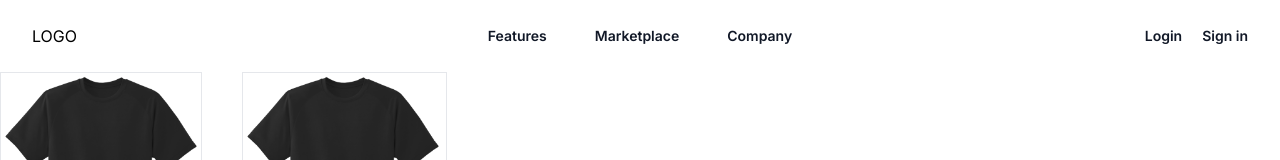
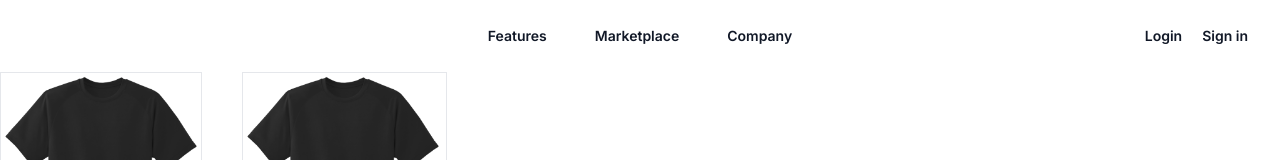
Before and after one commit to feliperaro/ecommerce-frontend, a Next.js app: page / in a window 1280 px wide. Shown: the top 160 px of the page. Built offline with nearby package versions, Linux system fonts and the light colour scheme.

Commit message:
LOGO span removed

```diff
--- a/src/app/components/Header/index.tsx
+++ b/src/app/components/Header/index.tsx
@@ -26,7 +26,6 @@ export default function Header() {
         <div className="flex lg:flex-1">
           <a href="#" className="-m-1.5 p-1.5">
             <span className="sr-only">Your Company</span>
-            <span>LOGO</span>
           </a>
         </div>
         <Popover.Group className="hidden lg:flex lg:gap-x-12">
```
